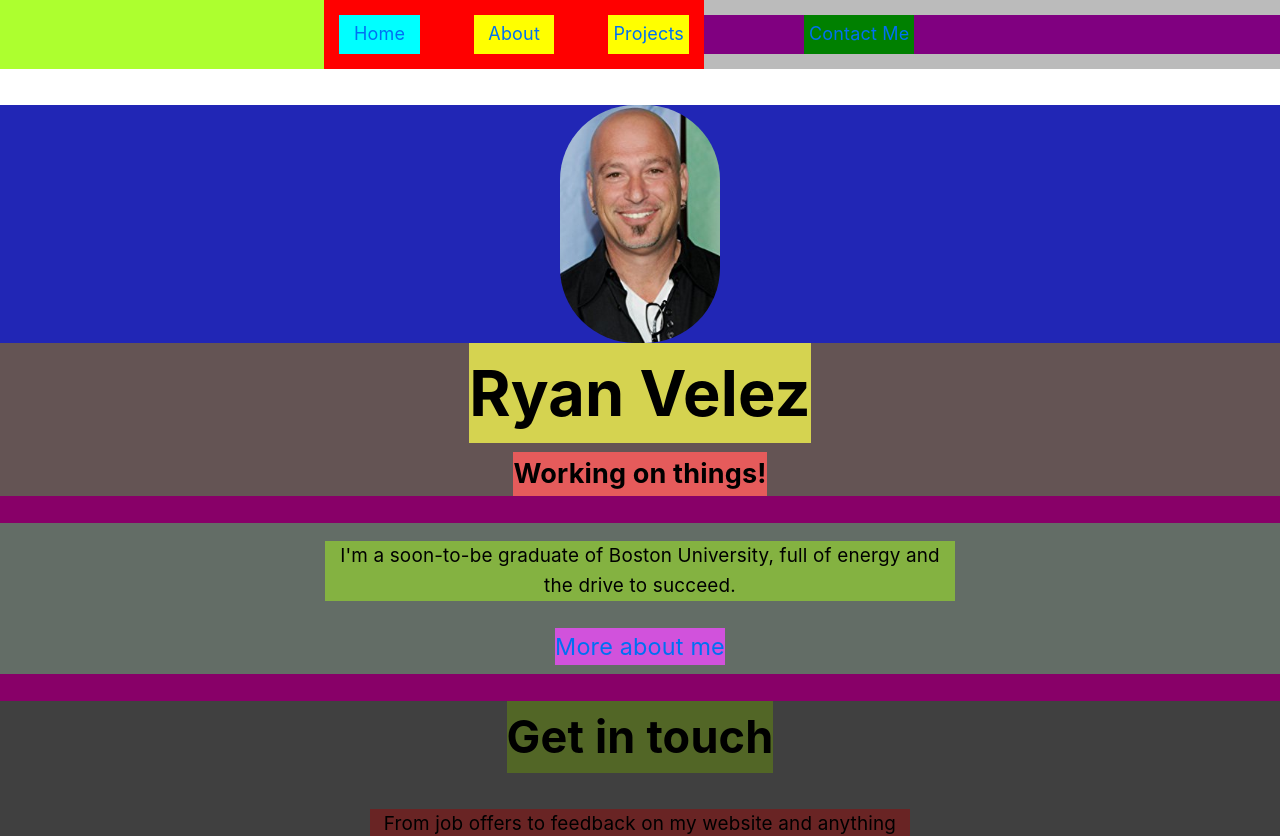
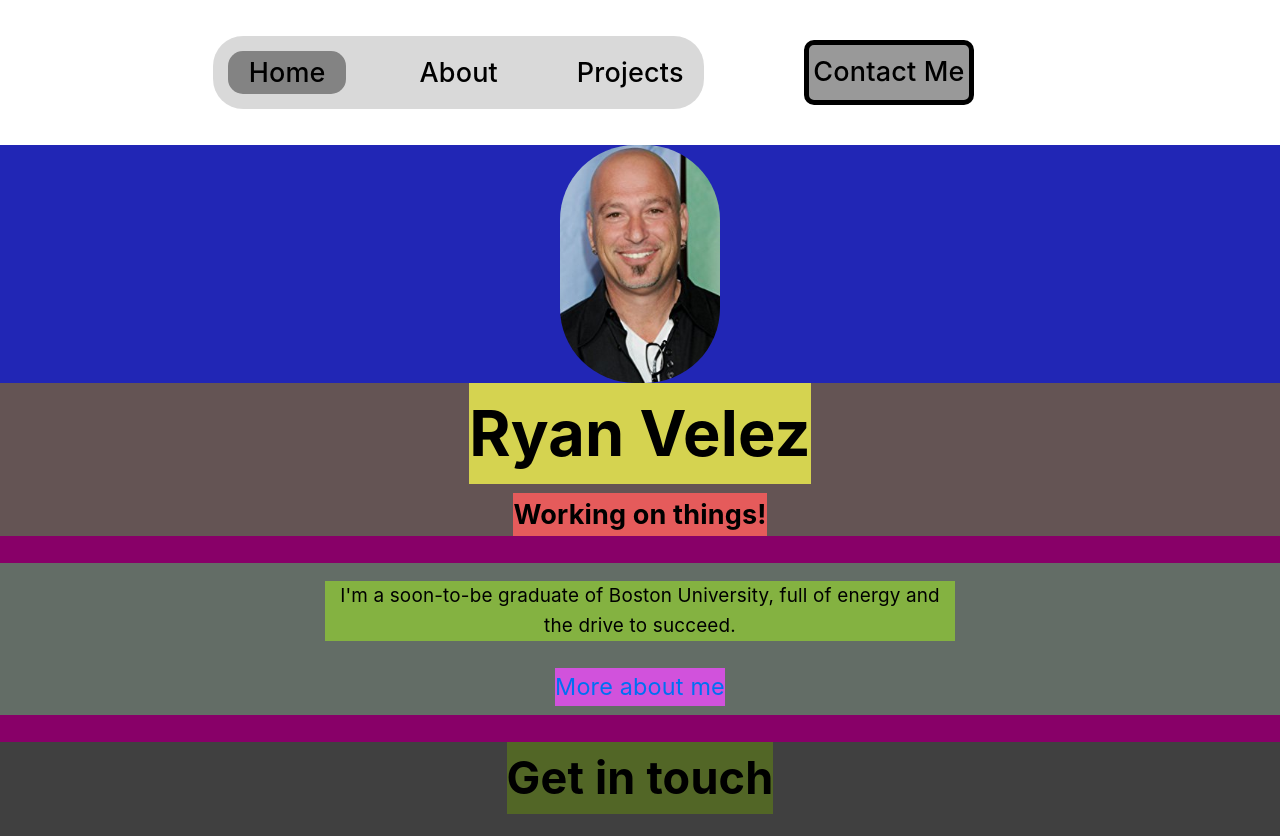
Before and after one commit to ryanv249/ryanv249.me, a Next.js app: page / in a window 1280 px wide. Shown: the top 836 px of the page. Built offline with nearby package versions, Linux system fonts and the light colour scheme.

Commit message:
updated navbar, removed dev colors

```diff
--- a/components/wrappers.js
+++ b/components/wrappers.js
@@ -95,7 +95,10 @@ export function BarPages({ children }){
 // highlight link to current page   linkTo - destination page   currPage - page being displayed
 export function BarLink({ linkTo, currPage, children }){
     return(
-        <div className ={utilStyles.barLink} style = {linkTo === currPage ? {backgroundColor: 'cyan'} : {}}>
+        <div
+            className ={utilStyles.barLink}
+            style = {linkTo === currPage ? {backgroundColor: 'rgba(0,0,0,0.4)'} : {}}
+        >
             {children}
         </div>
     );
--- a/styles/utils.module.css
+++ b/styles/utils.module.css
@@ -73,51 +73,90 @@
     navbar styles    ~~~~~~~~~~~~~~~~~~~~~~~~~~~~~~~~~~~~~~~~~~~~~~~~~~~~~~~~~~~~~~~~~~~~~~~~~~~~~~~~~~~
 */
 .barContainer{
-    background-color: rgb(187, 187, 187);
+    /* background-color: rgb(187, 187, 187); */
     display: grid;
     grid-template-columns: 0.55fr 0.45fr;
     align-items: center;
+    margin: 2rem 0rem 0rem 0rem;
 }
 
 .barPagesBox{
-    background-color: greenyellow;
+    /* background-color: greenyellow; */
     display: flex;
     justify-content: flex-end;
 }
 
 .barPages{
-    background-color: red;
+    /* background-color: red; */
+    background-color: rgba(0,0,0,0.15);
     display: grid;
     grid-template-columns: repeat(3, 1fr);
     padding: 15px;
     gap: 3rem;
+    border-radius: 30px;
 }
 
 .barLink{
-    background-color: yellow;
-    padding: 5px;
+    /* background-color: yellow; */
     text-align: center;
+    border-radius: 15px;
+    padding: 0rem 0.3rem;
 }
 
 .barContactBox{
-    background-color: purple;
+    /* background-color: purple; */
     display: flex;
-    padding-left: 100px;
 }
 
 .barContact{
-    background-color: green;
-    padding: 5px;
+    /* background-color: green; */
+    background-color: rgba(0,0,0,0.4);
+    margin: 0rem 0rem 0rem 100px;
+    border-radius: 10px;
+    width: 170px;
+    text-align: center;
+    border: 5px solid black;
+    padding: 0.3rem 0rem 0.4rem 0rem;
 }
 
+
+.barLink a, .barContact a{
+    color: black;
+    font-size: 1.5rem;
+    font-weight: 500;
+    transition: color 0.15s ease;
+}
+
+.barLink a:hover, .barContact a:hover{
+    color: rgb(255, 255, 255);
+    transition: color 0.15s ease;
+}
+
+/* mid-size navbar */
+@media screen and (max-width: 999px) {
+    .barPages{
+        gap: 1.5rem;
+    }
+
+    .barContact{
+        margin: 0rem 0rem 0rem 50px;
+    }
+
+}
+
+
 /* swap navbar to tablet format */
-@media screen and (max-width: 679px) {
+@media screen and (max-width: 799px) {
     .barContainer{
         grid-template-columns: 1fr;
     }
 
     .barPagesBox{
         justify-content: center;
+    }
+
+    .barPages{
+        gap: 2.5rem;
     }
 
     .barContactBox {
```
